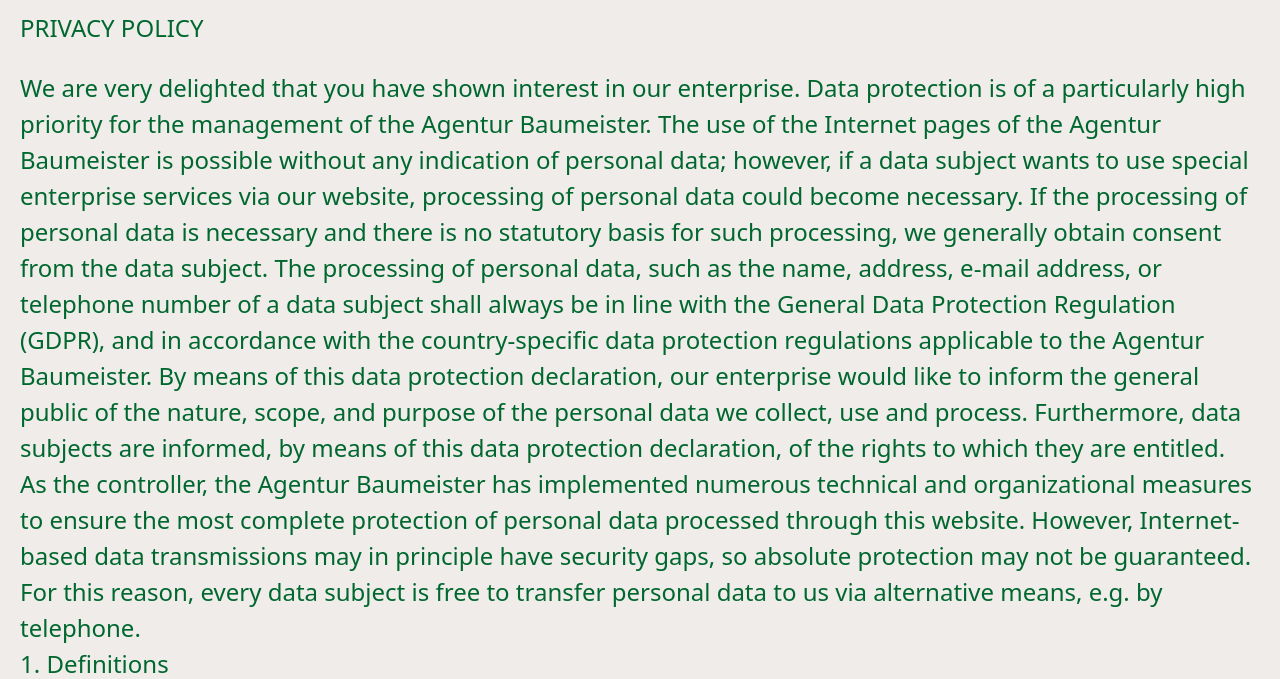
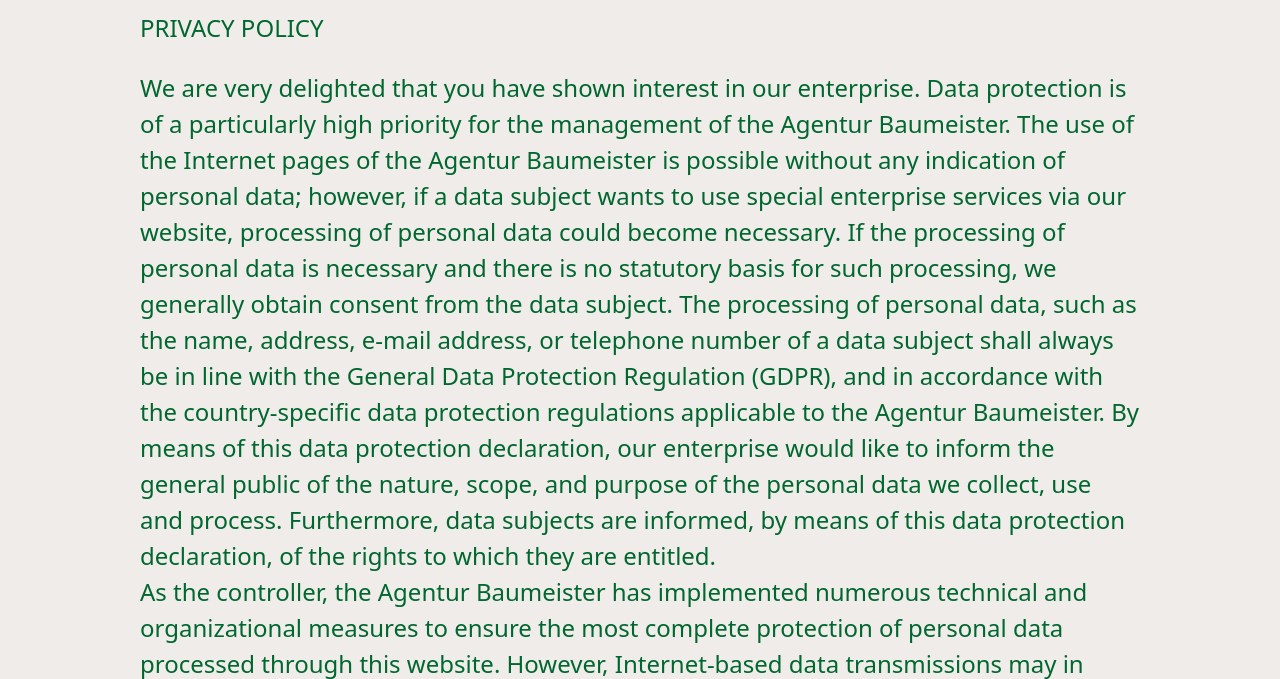
Before and after one commit to ashimwe23/Baumeister-website-project, a website: page src/policy.html in a window 1280 px wide. Shown: the part 222-901 px from the top of the page. Drawn offline with nearby package versions, Linux system fonts and the light colour scheme.

Commit message:
responsivness of text

```diff
--- a/src/policy.html
+++ b/src/policy.html
@@ -6,7 +6,7 @@
     <title>Policy page</title>
     <script src="https://cdn.jsdelivr.net/npm/@tailwindcss/browser@4"></script>
 </head>
-<body class="bg-[#EFECEA] text-[#00672E] text-[15px] lg:flex lg:flex-col md:text-[24px] lg:items-center min-w-89 ">
+<body class="bg-[#EFECEA] text-[#00672E] text-[15px] lg:flex lg:flex-col md:text-[24px] lg:items-center min-w-80 max-w-260 lg:mx-auto ">
 
     <!--First part-->
 
@@ -36,7 +36,7 @@
     <p class="my-6">PRIVACY POLICY</p>
     <!--The text-->
 
-    <p class="">
+    <p>
 We are very delighted that you have shown interest in
 our enterprise. Data protection is of a particularly
 high priority for the management of the Agentur
@@ -63,7 +63,7 @@
 entitled.
     </p>
 
-    <p class="">
+    <p>
 As the controller, the Agentur Baumeister has
 implemented numerous technical and organizational
 measures to ensure the most complete protection of
```
